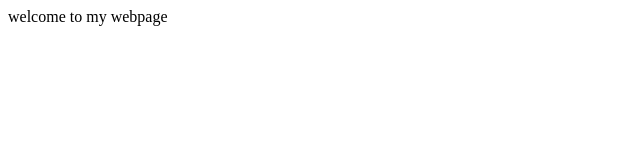
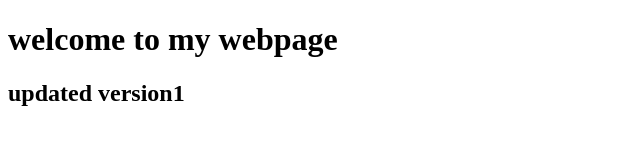
Before and after one commit to vineethmeesala/githubexercise, a plain HTML site: page index.html in a window 1280 px wide. Shown: the whole page, without its empty margins (0-640 px from the left). Drawn offline with Linux system fonts and the light colour scheme.

Commit message:
updated version1

```diff
--- a/index.html
+++ b/index.html
@@ -6,6 +6,7 @@
     <title>Document</title>
 </head>
 <body>
-    <h>welcome to my webpage</h>
+    <h1>welcome to my webpage</h1>
+    <h2>updated version1</h2>
 </body>
 </html>
```
